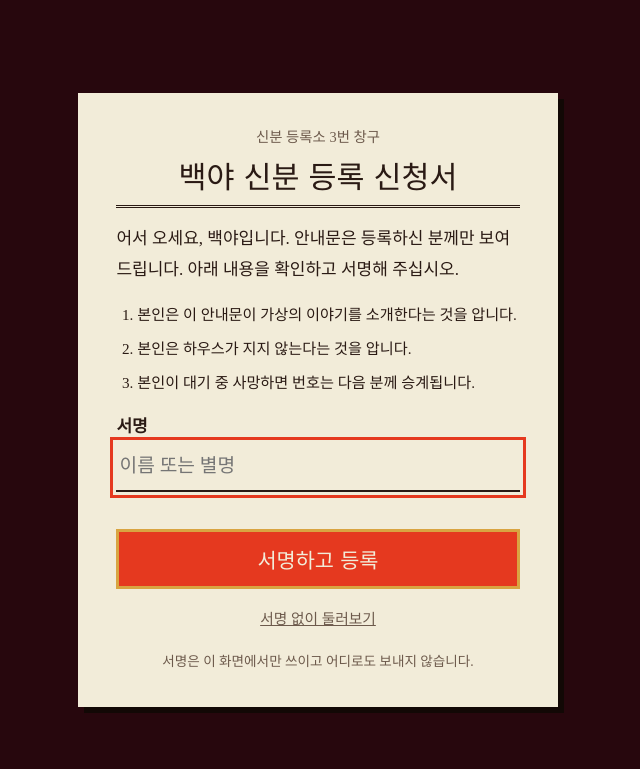
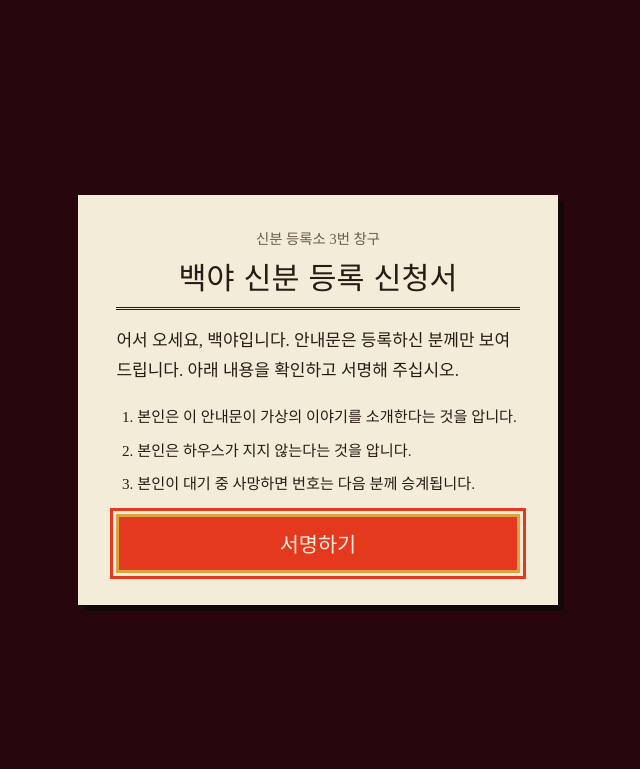
Before and after one commit to quinnlee2001/baekya, a plain HTML site: page index.html in a window 1280 px wide. Shown: the top 769 px of the page, without its empty margins (322-962 px from the left). Drawn offline with Linux system fonts and the light colour scheme; a web font is replaced by a local one.

Commit message:
Update index.html

```diff
--- a/index.html
+++ b/index.html
@@ -148,12 +148,7 @@ footer{text-align:center;color:var(--paper);padding:0 1rem 3rem;font-size:.92rem
       <li>본인은 하우스가 지지 않는다는 것을 압니다.</li>
       <li>본인이 대기 중 사망하면 번호는 다음 분께 승계됩니다.</li>
     </ol>
-    <label for="sign">서명</label>
-    <input id="sign" type="text" maxlength="12" autocomplete="off" placeholder="이름 또는 별명">
-    <p class="gate-msg" id="gateMsg" role="alert"></p>
-    <button class="gate-go" type="submit">서명하고 등록</button>
-    <button class="gate-skip" type="button" id="skip">서명 없이 둘러보기</button>
-    <p class="gate-note">서명은 이 화면에서만 쓰이고 어디로도 보내지 않습니다.</p>
+    <button class="gate-go" type="submit" id="signBtn">서명하기</button>
   </form>
 </div>
 
@@ -367,21 +362,18 @@ footer{text-align:center;color:var(--paper);padding:0 1rem 3rem;font-size:.92rem
 
 <script>
 (function(){
-  var gate=document.getElementById('gate'),form=document.getElementById('gateForm'),sign=document.getElementById('sign'),msg=document.getElementById('gateMsg'),greet=document.getElementById('greet');
+  var gate=document.getElementById('gate'),form=document.getElementById('gateForm'),btn=document.getElementById('signBtn');
   var behind=document.querySelectorAll('.board,header,nav,main,footer');
   function lock(on){for(var i=0;i<behind.length;i++){behind[i].inert=on;}document.body.classList.toggle('gated',on);gate.hidden=!on;}
-  function welcome(n){if(n&&greet){greet.textContent=n+' 고객님, 등록되셨습니다. 등록된 손님은 가족입니다. 가족 할인은 없습니다. 아래 안내문을 읽어 주십시오.';}}
   var saved=null;try{saved=sessionStorage.getItem('baekya-sign');}catch(e){}
-  if(saved!==null){welcome(saved);}else{lock(true);sign.focus();}
+  if(saved===null){lock(true);btn.focus();}
   form.addEventListener('submit',function(e){
-    e.preventDefault();var n=sign.value.trim();
-    if(!n){msg.textContent='서명란이 비어 있습니다. 빈칸은 2층 보안실에서 따로 접수합니다.';sign.focus();return;}
-    try{sessionStorage.setItem('baekya-sign',n);}catch(e){}
-    welcome(n);gate.classList.add('stamped');
+    e.preventDefault();
+    try{sessionStorage.setItem('baekya-sign','1');}catch(e){}
+    gate.classList.add('stamped');btn.disabled=true;
     var still=window.matchMedia&&window.matchMedia('(prefers-reduced-motion: reduce)').matches;
     setTimeout(function(){lock(false);},still?0:900);
   });
-  document.getElementById('skip').addEventListener('click',function(){try{sessionStorage.setItem('baekya-sign','');}catch(e){}lock(false);});
 
   var dl=document.querySelector('.places'),lv=document.querySelectorAll('.lv');
   if(dl&&lv.length){
```
